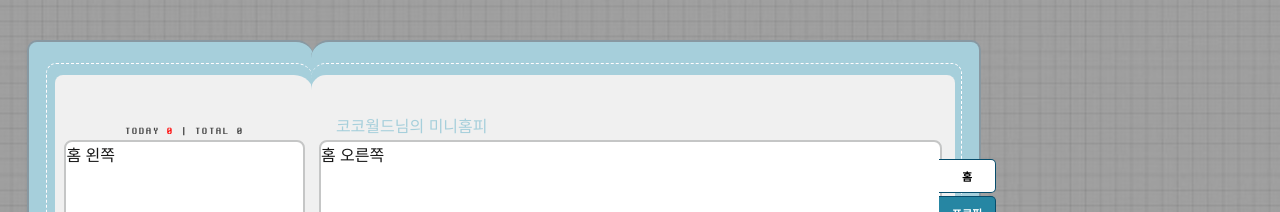
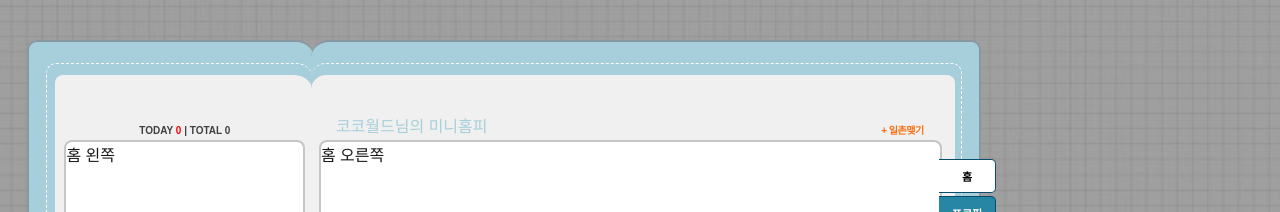
Before and after one commit to Team-COCOs/COCO_FrontEnd, a Next.js app: page /cocoworld in a window 1280 px wide. Shown: the top 212 px of the page. Built offline with nearby package versions, Linux system fonts and the light colour scheme; no server answers; a web font is replaced by a local one.

Commit message:
Feat: 미니홈피 컴포넌트

```diff
--- a/src/components/MiniHomePage/Home/DiaryTitle/index.tsx
+++ b/src/components/MiniHomePage/Home/DiaryTitle/index.tsx
@@ -7,6 +7,7 @@ const DiaryTitle = () => {
       <div>
         <div className="DiaryTitle_wrap">
           <div className="DiaryTitle_number_title">코코월드님의 미니홈피</div>
+          <div className="DiaryTitle_plus_friend dotumFont">+ 일촌맺기</div>
         </div>
       </div>
     </DiaryTitleStyled>
--- a/src/components/MiniHomePage/Home/DiaryTitle/styled.ts
+++ b/src/components/MiniHomePage/Home/DiaryTitle/styled.ts
@@ -1,8 +1,22 @@
 import styled from "styled-components";
 
 export const DiaryTitleStyled = styled.div`
+  width: 97%;
   .DiaryTitle_wrap {
     font-weight: 500;
-    color: ${({ theme }) => theme.colors.bookColor};
+    width: 100%;
+    display: flex;
+    justify-content: space-between;
+    align-items: end;
+    .DiaryTitle_number_title {
+      color: ${({ theme }) => theme.colors.bookColor};
+    }
+    .DiaryTitle_plus_friend {
+      font-size: 10px;
+      font-weight: bold;
+      color: ${({ theme }) => theme.colors.mainColor};
+      cursor: pointer;
+      letter-spacing: -0.5px;
+    }
   }
 `;
--- a/src/components/MiniHomePage/Home/HomeTodayTitle/index.tsx
+++ b/src/components/MiniHomePage/Home/HomeTodayTitle/index.tsx
@@ -6,7 +6,7 @@ const HomeTodayTitle = () => {
     <HomeTodayTitleStyled>
       <div>
         <div className="HomeTodayTitle_wrap">
-          <div className="HomeTodayTitle_number_title pixelFont">
+          <div className="HomeTodayTitle_number_title dotumFont">
             TODAY <span>0</span> | TOTAL 0
           </div>
         </div>
--- a/src/components/MiniHomePage/Home/HomeTodayTitle/styled.ts
+++ b/src/components/MiniHomePage/Home/HomeTodayTitle/styled.ts
@@ -1,11 +1,14 @@
 import styled from "styled-components";
 
 export const HomeTodayTitleStyled = styled.div`
+  font-size: 10px;
+  font-weight: bolder;
   .HomeTodayTitle_wrap {
     color: #404040;
   }
   .HomeTodayTitle_number_title {
-    letter-spacing: 2px;
+    font-size: 10px;
+    font-weight: bold;
     span {
       color: red;
     }
--- a/src/features/CocoWorld/index.tsx
+++ b/src/features/CocoWorld/index.tsx
@@ -32,7 +32,7 @@ const CocoWorld = () => {
                   </div>
                   {/* 다이어리 왼쪽 컴포넌트 */}
                   <div className="CocoWorldPage_diary_left">
-                    <HomeLeft />
+                    {activeTab === "Home" ? <HomeLeft /> : ""}
                   </div>
                 </div>
               </div>
@@ -47,7 +47,7 @@ const CocoWorld = () => {
                   </div>
                   {/* 다이어리 오른쪽 컴포넌트 */}
                   <div className="CocoWorldPage_diary_Right">
-                    <HomeRight />
+                    {activeTab === "Home" ? <HomeRight /> : ""}
                   </div>
                 </div>
               </div>
--- a/src/features/CocoWorld/styled.ts
+++ b/src/features/CocoWorld/styled.ts
@@ -78,8 +78,7 @@ export const CocoWorldPageStyled = styled.div`
             display: flex;
             justify-content: center;
             align-items: flex-end;
-            font-size: 10px;
-            padding-bottom: 3px;
+            padding-bottom: 4px;
           }
           // 왼쪽 안쪽 다이어리 속지
           .CocoWorldPage_diary_left {
```
Also changed, not shown: src/components/MiniHomePage/Home/HomeRight/FriendComment/index.tsx (added, +13 -0 lines), src/components/MiniHomePage/Home/HomeRight/FriendComment/styled.ts (added, +10 -0 lines), src/components/MiniHomePage/Home/HomeRight/HomeMiniroom/index.tsx (added, +13 -0 lines), src/components/MiniHomePage/Home/HomeRight/HomeMiniroom/styled.ts (added, +10 -0 lines), src/components/MiniHomePage/Home/HomeRight/RecentPhoto/index.tsx (added, +13 -0 lines), src/components/MiniHomePage/Home/HomeRight/RecentPhoto/styled.ts (added, +10 -0 lines).
